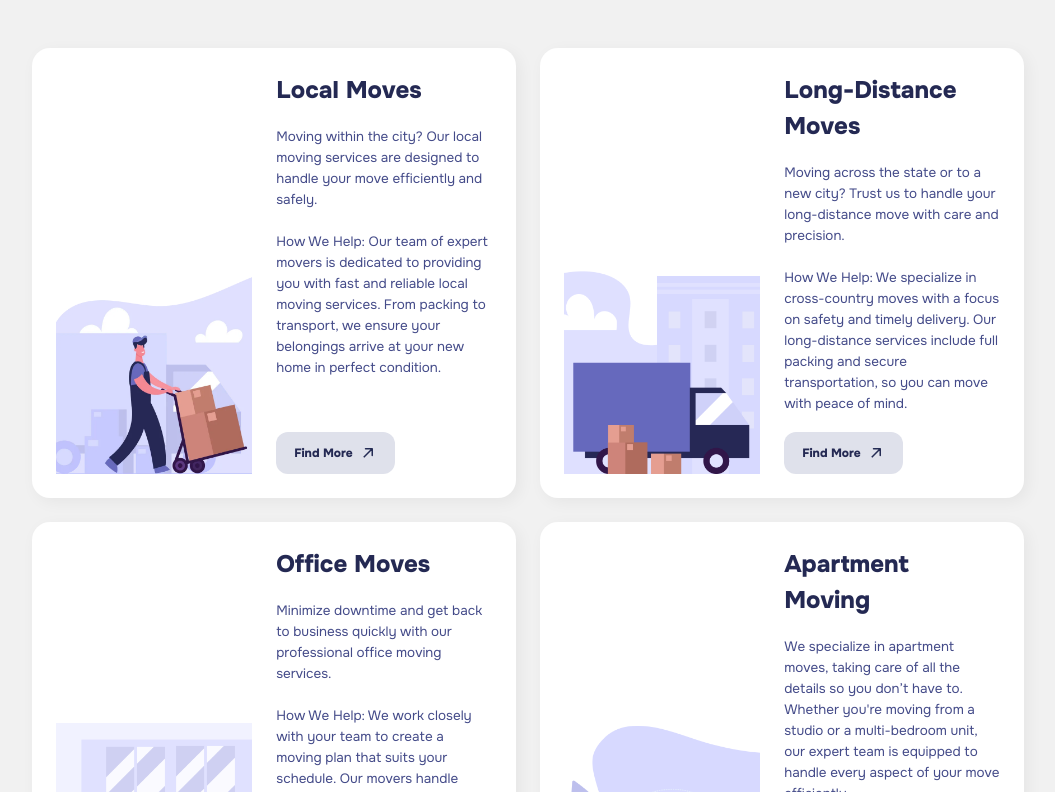
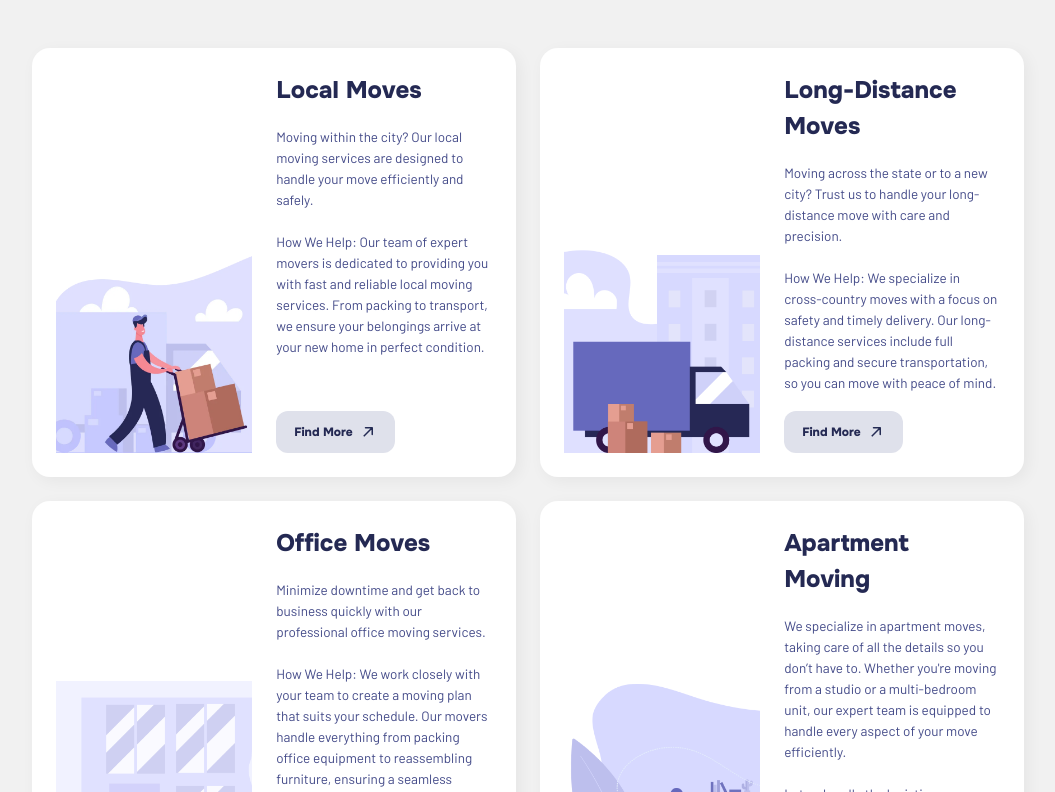
Before and after one commit to Moving-Projects/Beck-s-Moving, a Next.js app: page / in a window 1280 px wide. Shown: the part 908-1700 px from the top of the page, without its empty margins (112-1167 px from the left). Built offline with nearby package versions, Linux system fonts and the light colour scheme.

Commit message:
changed font of paragrapgh services

```diff
--- a/app/components/Home/ServicesCard.tsx
+++ b/app/components/Home/ServicesCard.tsx
@@ -40,7 +40,7 @@ export default function ServicesCard({title, text1, text2, image, link}: Service
             <div className='flex flex-col justify-between items-start lg:gap-6'>
                 <div>
                     <p className='text-dark text-[2rem] font-extrabold hidden lg:block group-hover/card:text-white transition duration-300 mb-6'>{title}</p>
-                    <p className=' group-hover/card:text-white transition duration-300 lg:text-lg'>{text1} <br/><br/> {text2}</p>
+                    <p className=' group-hover/card:text-white transition duration-300 lg:text-lg font-barlow'>{text1} <br/><br/> {text2}</p>
                 </div>
                 <FindMoreButton link={link} light className='lg:mt-0'/>
             </div>
```
